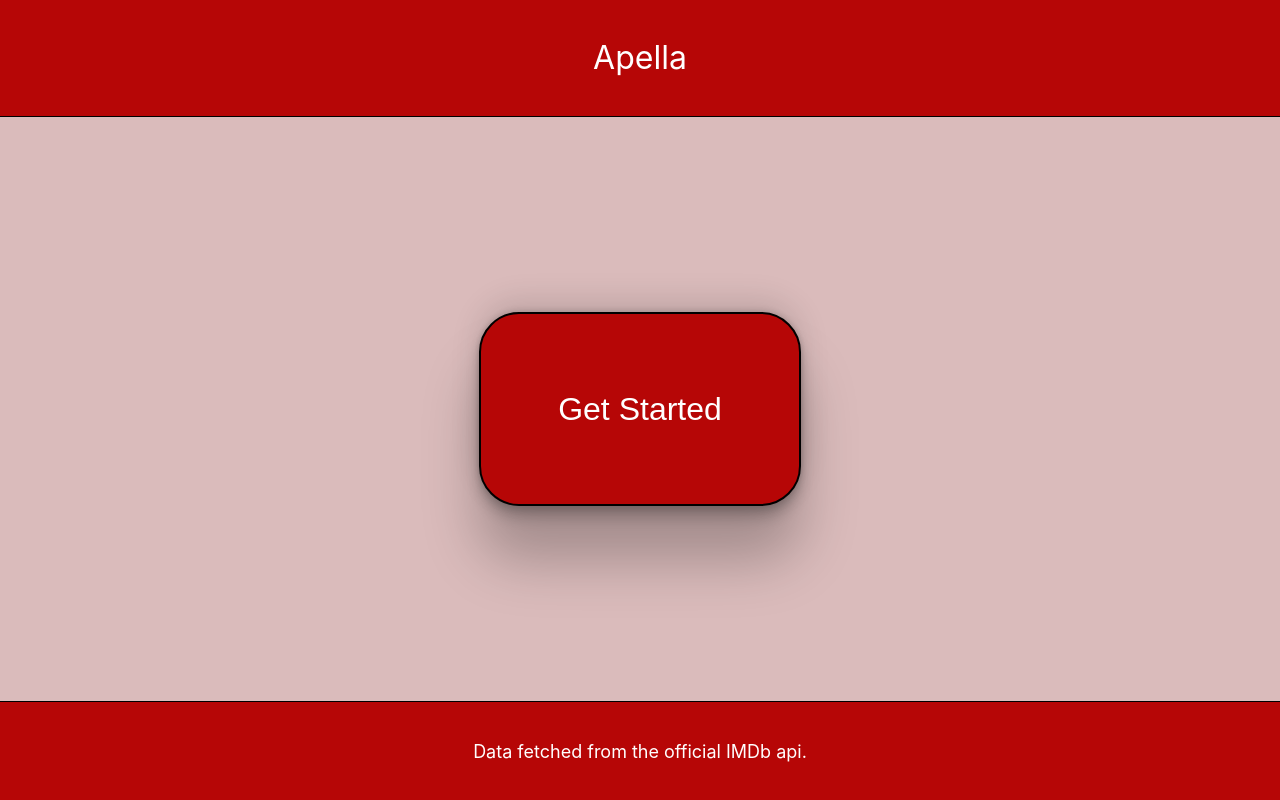
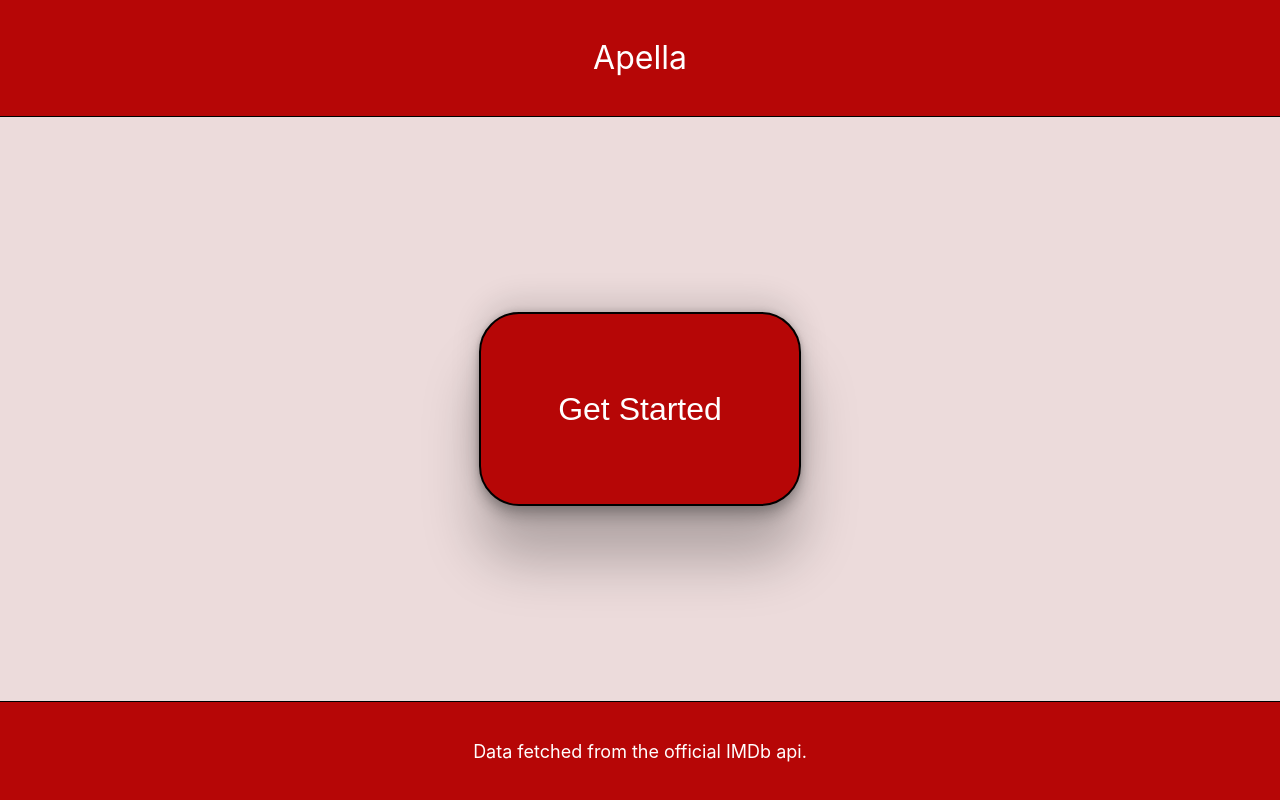
Before and after one commit to LoukasPiloidis/apella, a React (Create React App) app in the folder client/: page / in a window 1280 px wide. Built offline with nearby package versions, Linux system fonts and the light colour scheme.

Commit message:
choose movie button fixed

```diff
--- a/client/src/App.css
+++ b/client/src/App.css
@@ -10,9 +10,9 @@
   flex-direction: column;
   justify-content: space-between;
   align-items: center;
-  background-color: rgb(218, 187, 187);
+  background-color: rgb(236, 219, 219);
 }
 
 html {
-  background-color: rgb(218, 187, 187);
+  background-color: rgb(236, 219, 219);
 }
--- a/client/src/App.js
+++ b/client/src/App.js
@@ -1,7 +1,7 @@
 import './App.css';
 import React, { useState } from 'react';
 import { Routes, Route } from 'react-router-dom';
-import MovieList from './components/MovieList';
+import SubmitForm from './components/SubmitForm';
 import Session from './components/Session';
 import Welcome from './components/Welcome';
 import Header from './components/Header';
@@ -17,10 +17,10 @@ function App() {
       <Header />
       <Routes>
         <Route path="/" element={< Welcome />} />
-        <Route path="/movies" element={<MovieList setTitle={setTitle} title={title} />} />
+        <Route path="/movies" element={<SubmitForm setTitle={setTitle} title={title} />} />
         <Route path="/session/:id" element={
           <>
-            <MovieList setTitle={setTitle} title={title} />
+            <SubmitForm setTitle={setTitle} title={title} />
             <Session setMovies={setMovies} title={title} movies={movies} />
           </>}
         />
--- a/client/src/components/Session.js
+++ b/client/src/components/Session.js
@@ -48,7 +48,7 @@ const Session = ({ setMovies, title }) => {
       <h2>{filmTitle}</h2>
       <p>{filmDescription}</p>
       <img src={filmImage} alt={filmTitle} />
-      <input className="main-div__movie-div__button" type='submit' value='choose film' onClick={addMovieToSession} />
+      {title && <input className="main-div__movie-div__button" type='submit' value='choose film' onClick={addMovieToSession} />}
       <ListContainer movieList={movieList}/>
     </div>
   )
```
Also changed, not shown: client/src/components/SubmitForm.js (renamed from client/src/components/MovieList.js), 2 other files (tests, documents, lock files or other folders).
